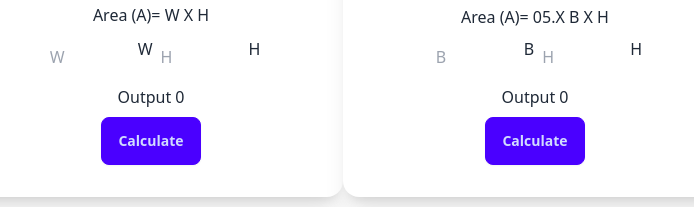
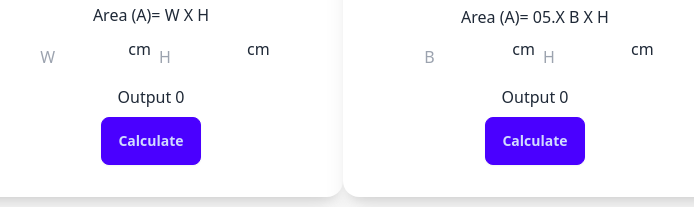
Before and after one commit to Fuadbla008/Geometri-calculator, a plain HTML site: page index.html in a window 1280 px wide. Shown: the part 369-576 px from the top of the page, 41-735 px from the left. Drawn offline with nearby package versions, Linux system fonts and the light colour scheme.

Commit message:
again feature update. and fix some bug

```diff
--- a/index.html
+++ b/index.html
@@ -28,10 +28,10 @@
                         <div class="flex justify-center align-middle">
                             <!-- this section is get Input from user -->
                              <!-- input 1. get input width -->
-                            <input type="text" placeholder="W" class="w-20 rounded-lg m-2" id="rectangleInput1"><span> W</span>
+                            <input type="text" placeholder="W" class="w-20 rounded-lg m-2" id="rectangleInput1"><span> cm</span>
 
                             <!-- input 2.  get input Height-->
-                            <input type="text" placeholder="H" class="w-20 rounded-lg m-2" id="rectangleInput2"><span> H</span>
+                            <input type="text" placeholder="H" class="w-20 rounded-lg m-2" id="rectangleInput2"><span> cm</span>
                         </div>
 
                         <!-- this is Output for calculation -->
@@ -55,10 +55,10 @@
                         <div class="flex justify-center align-middle">
                             <!-- this section is get Input from user -->
                              <!-- input 1. get input base -->
-                            <input type="text" placeholder="B" class="w-20 rounded-lg m-2" id="triangleInput1"><span> B</span>
+                            <input type="text" placeholder="B" class="w-20 rounded-lg m-2" id="triangleInput1"><span> cm</span>
 
                             <!-- input 2.  get input Height-->
-                            <input type="text" placeholder="H" class="w-20 rounded-lg m-2" id="triangleInput2"><span> H</span>
+                            <input type="text" placeholder="H" class="w-20 rounded-lg m-2" id="triangleInput2"><span> cm</span>
                         </div>
 
                         <!-- this is Output for calculation -->
```
